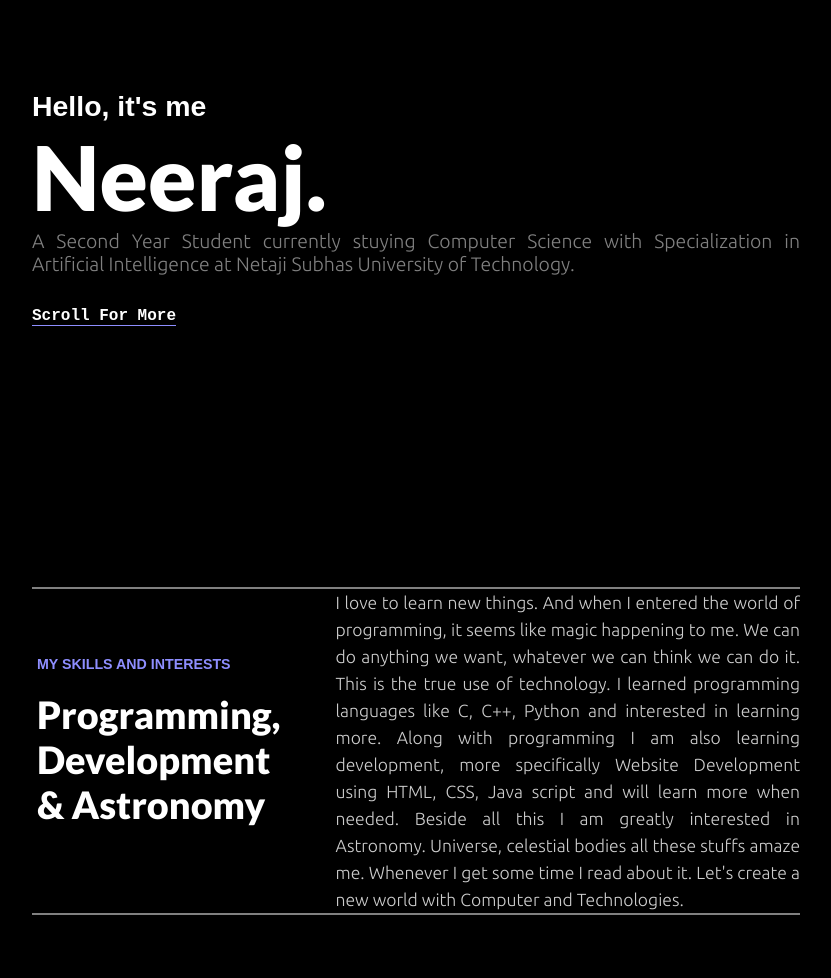
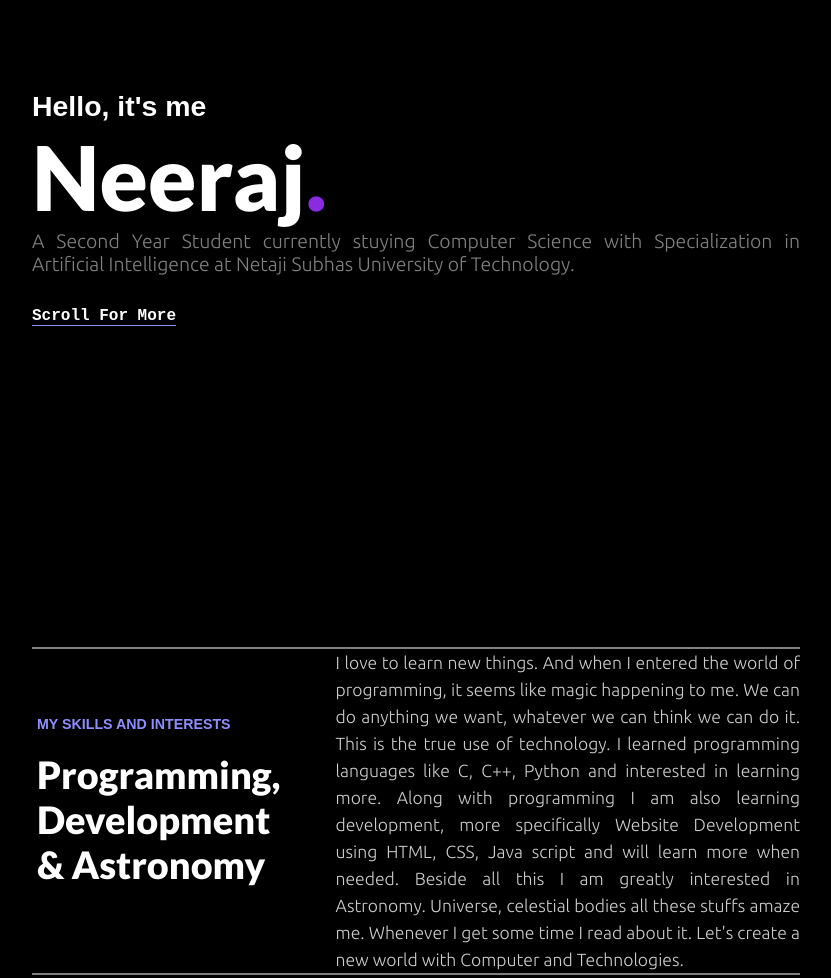
Before and after one commit to Neeraj-Kumar-Coder/Website-Development-Projects, a plain HTML site: page Personal Portfolio/index.html in a window 1280 px wide. Shown: the part 220-1198 px from the top of the page, without its empty margins (224-1055 px from the left). Drawn offline with Linux system fonts and the light colour scheme.

Commit message:
Checkpoint commit

```diff
--- a/Personal Portfolio/index.html
+++ b/Personal Portfolio/index.html
@@ -5,6 +5,7 @@
     <meta charset="UTF-8">
     <meta http-equiv="X-UA-Compatible" content="IE=edge">
     <meta name="viewport" content="width=device-width, initial-scale=1.0">
+    <meta name="description" content="personal single page portfolio">
     <title>Neeraj Kumar's Portfolio</title>
     <link rel="stylesheet" href="style.css">
     <link rel="stylesheet" media="screen and (max-width: 1110px)" href="responsive.css">
@@ -32,7 +33,7 @@
     <section>
         <div class="mainsection">
             <h1 id="greet">Hello, it's me</h1>
-            <h1 id="name">Neeraj.</h1>
+            <h1 id="name">Neeraj</h1>
             <p>A Second Year Student currently stuying Computer Science with Specialization in Artificial Intelligence
                 at Netaji
                 Subhas University of Technology.</p>
--- a/Personal Portfolio/responsive.css
+++ b/Personal Portfolio/responsive.css
@@ -11,6 +11,14 @@ nav .navbar {
     justify-content: space-around;
     margin-top: 5px;
     flex-wrap: wrap;
+}
+
+nav .navbar ul li {
+    margin: 0px 10px;
+}
+
+nav .navbar ul li a {
+    font-size: 17px;
 }
 
 .skill {
--- a/Personal Portfolio/style.css
+++ b/Personal Portfolio/style.css
@@ -3,6 +3,7 @@
 @import url('https://fonts.googleapis.com/css2?family=Ubuntu:wght@300&display=swap');
 @import url('https://fonts.googleapis.com/css2?family=Lato:wght@900&display=swap');
 @import url('https://fonts.googleapis.com/css2?family=Raleway:wght@700&display=swap');
+
 * {
     margin: 0px;
     padding: 0px;
@@ -105,11 +106,11 @@ nav .navbar ul li a:hover, nav .navbar ul li a:active {
     font-weight: bold;
     font-family: 'Courier New', Courier, monospace;
     color: white;
+    transition: all 250ms linear;
 }
 
 .mainsection a:hover {
     padding-left: 10px;
-    transition-duration: 0.5s;
 }
 
 #greet {
@@ -122,11 +123,22 @@ nav .navbar ul li a:hover, nav .navbar ul li a:active {
     font-family: 'Lato', sans-serif;
 }
 
+#name::after {
+    content: ".";
+    color: blueviolet;
+    font-size: calc(60px + 2.28vw);
+    font-family: 'Lato', sans-serif;
+}
+
 .mainsection p {
     color: white;
 }
 
 /* Skill */
+
+#sec1 {
+    padding-top: 60px;
+}
 
 .skill {
     border-top: 2px solid rgba(255, 255, 255, 0.5);
@@ -177,6 +189,7 @@ nav .navbar ul li a:hover, nav .navbar ul li a:active {
     flex-direction: column;
     align-items: center;
     margin: 100px 0px;
+    padding-top: 50px;
 }
 
 .aboutme h1 {
```
